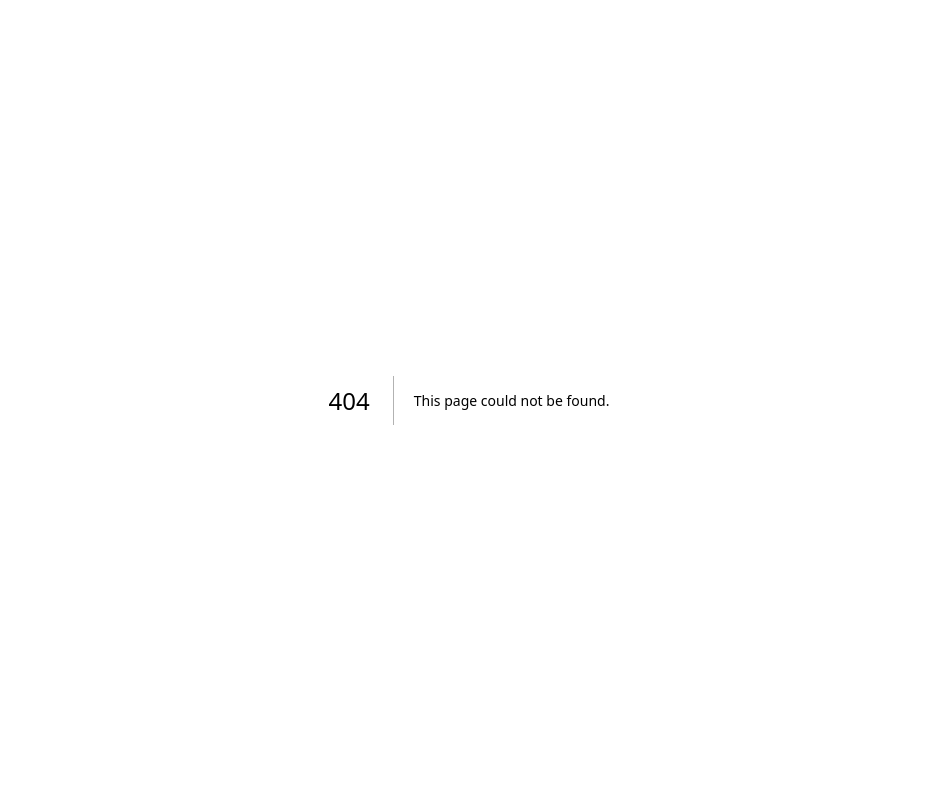
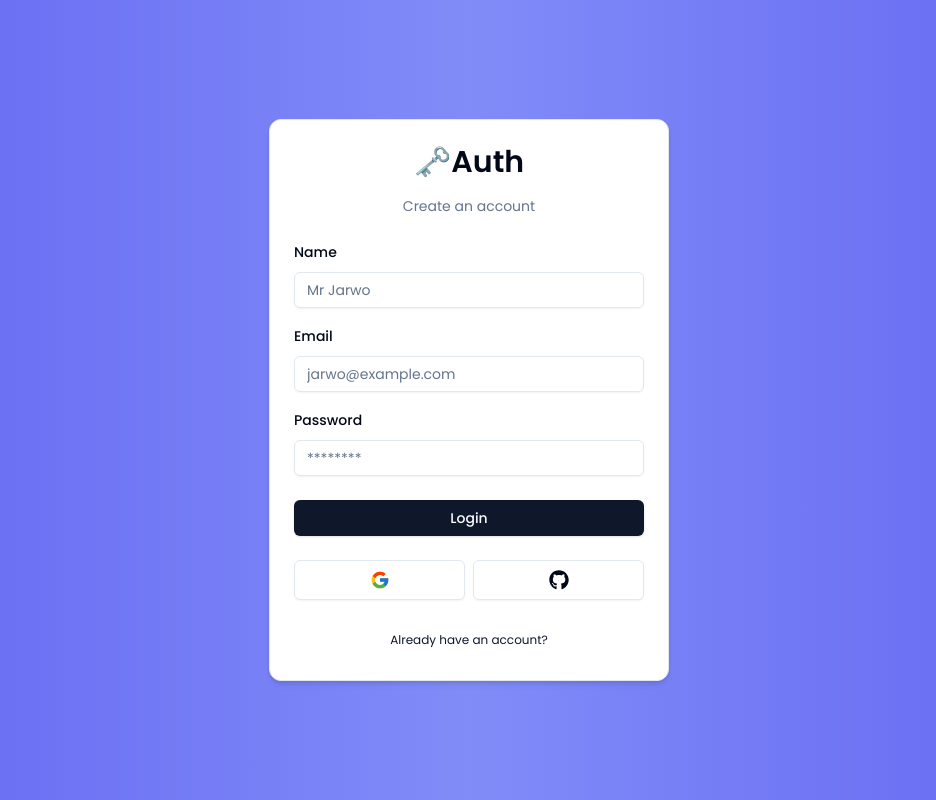
Before and after one commit to khrisnaa/next-auth, a Next.js app: page /auth/register in a window 1280 px wide. Before the commit this address had no page. Shown: the whole page, without its empty margins (171-1107 px from the left). Built offline with nearby package versions, Linux system fonts and the light colour scheme.

Commit message:
feat: add user register form and validation

```diff
--- /dev/null
+++ b/actions/register.ts
@@ -0,0 +1,16 @@
+'use server';
+
+import * as z from 'zod';
+import { RegisterSchema } from '@/schemas';
+
+export const register = async (values: z.infer<typeof RegisterSchema>) => {
+  const validateFields = RegisterSchema.safeParse(values);
+
+  if (!validateFields.success) {
+    return { error: 'Invalid fields!' };
+  }
+
+  if (validateFields.success) {
+    return { success: 'Email sent!' };
+  }
+};
--- /dev/null
+++ b/app/auth/register/page.tsx
@@ -0,0 +1,6 @@
+import { RegisterForm } from '@/components/auth/register-form';
+
+function Page() {
+  return <RegisterForm />;
+}
+export default Page;
--- /dev/null
+++ b/components/auth/register-form.tsx
@@ -0,0 +1,124 @@
+'use client';
+
+import z from 'zod';
+import { zodResolver } from '@hookform/resolvers/zod';
+import { useForm } from 'react-hook-form';
+
+import { RegisterSchema } from '@/schemas';
+import {
+  Form,
+  FormControl,
+  FormField,
+  FormItem,
+  FormLabel,
+  FormMessage,
+} from '@/components/ui/form';
+import { Input } from '@/components/ui/input';
+import { CardWrapper } from '@/components/auth/card-wrapper';
+import { Button } from '@/components/ui/button';
+import { FormError } from '@/components/form-error';
+import { FormSuccess } from '@/components/form-success';
+import { useState, useTransition } from 'react';
+import { register } from '@/actions/register';
+
+export const RegisterForm = () => {
+  const [error, setError] = useState<string | undefined>('');
+  const [success, setSuccess] = useState<string | undefined>('');
+  const [isPending, startTransition] = useTransition();
+
+  const form = useForm<z.infer<typeof RegisterSchema>>({
+    resolver: zodResolver(RegisterSchema),
+    defaultValues: {
+      email: '',
+      password: '',
+      name: '',
+    },
+  });
+
+  const onSubmit = (values: z.infer<typeof RegisterSchema>) => {
+    setError('');
+    setSuccess('');
+
+    startTransition(() => {
+      register(values).then((data) => {
+        setError(data?.error);
+        setSuccess(data?.success);
+      });
+    });
+  };
+
+  return (
+    <CardWrapper
+      headerLabel="Create an account"
+      backButtonLabel="Already have an account?"
+      backButtonHref="/auth/login"
+      showSocial
+    >
+      <Form {...form}>
+        <form className="space-y-6" onSubmit={form.handleSubmit(onSubmit)}>
+          <div className="space-y-4">
+            <FormField
+              control={form.control}
+              name="name"
+              render={({ field }) => (
+                <FormItem>
+                  <FormLabel>Name</FormLabel>
+                  <FormControl>
+                    <Input
+                      {...field}
+                      disabled={isPending}
+                      placeholder="Mr Jarwo"
+                      type="text"
+                    />
+                  </FormControl>
+                  <FormMessage />
+                </FormItem>
+              )}
+            />
+            <FormField
+              control={form.control}
+              name="email"
+              render={({ field }) => (
+                <FormItem>
+                  <FormLabel>Email</FormLabel>
+                  <FormControl>
+                    <Input
+                      {...field}
+                      disabled={isPending}
+                      placeholder="jarwo@example.com"
+                      type="email"
+                    />
+                  </FormControl>
+                  <FormMessage />
+                </FormItem>
+              )}
+            />
+            <FormField
+              control={form.control}
+              name="password"
+              render={({ field }) => (
+                <FormItem>
+                  <FormLabel>Password</FormLabel>
+                  <FormControl>
+                    <Input
+                      {...field}
+                      disabled={isPending}
+                      placeholder="********"
+                      type="password"
+                    />
+                  </FormControl>
+                  <FormMessage />
+                </FormItem>
+              )}
+            />
+          </div>
+          <FormError message={error} />
+          <FormSuccess message={success} />
+          <Button disabled={isPending} type="submit" className="w-full">
+            Login
+          </Button>
+        </form>
+      </Form>
+    </CardWrapper>
+  );
+};
--- a/schemas/index.ts
+++ b/schemas/index.ts
@@ -8,3 +8,15 @@
     message: 'Password is required',
   }),
 });
+
+export const RegisterSchema = z.object({
+  email: z.string().email({
+    message: 'Email is required',
+  }),
+  password: z.string().min(6, {
+    message: 'Minimun 6 characters required',
+  }),
+  name: z.string().min(1, {
+    message: 'Name is required',
+  }),
+});
```
